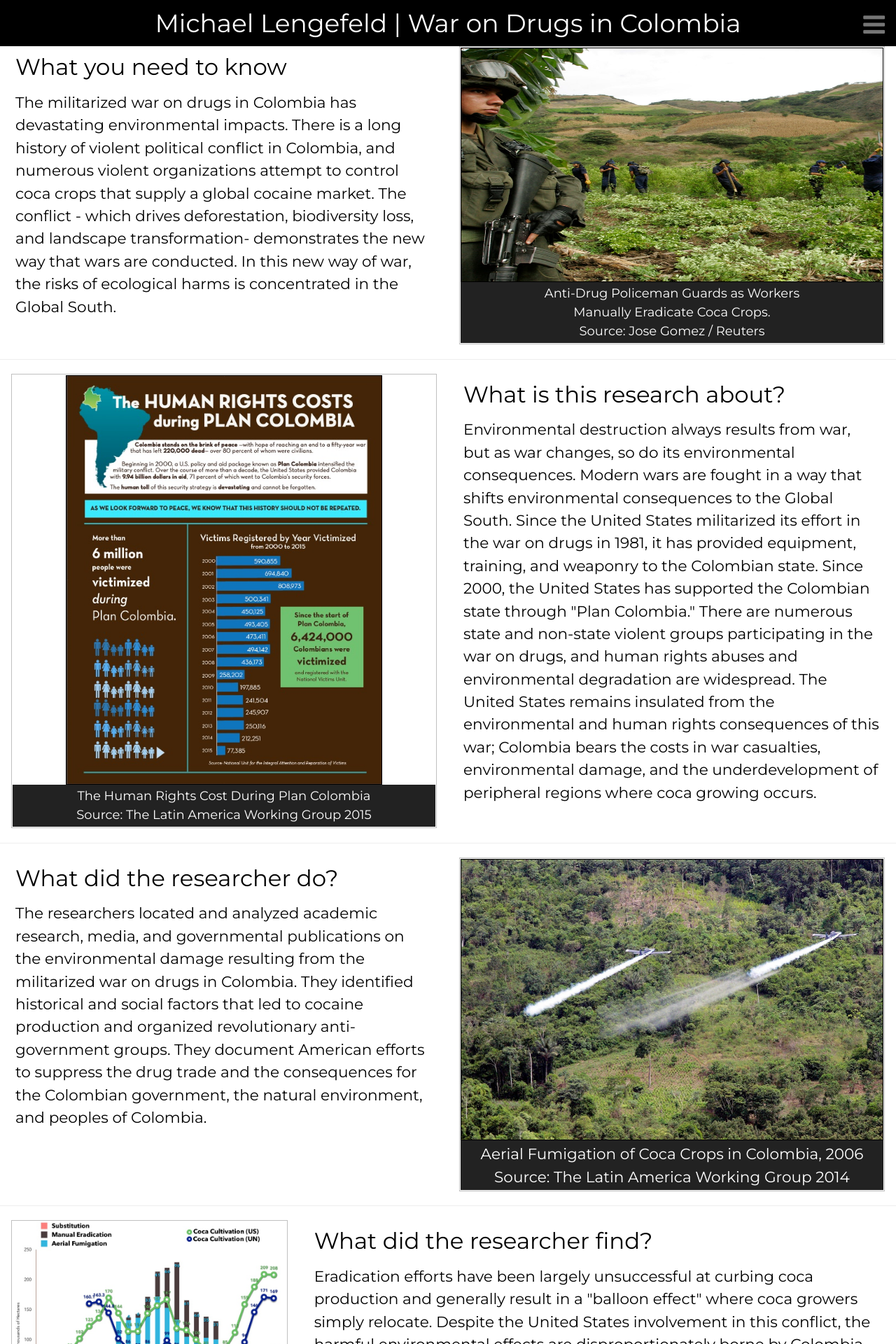
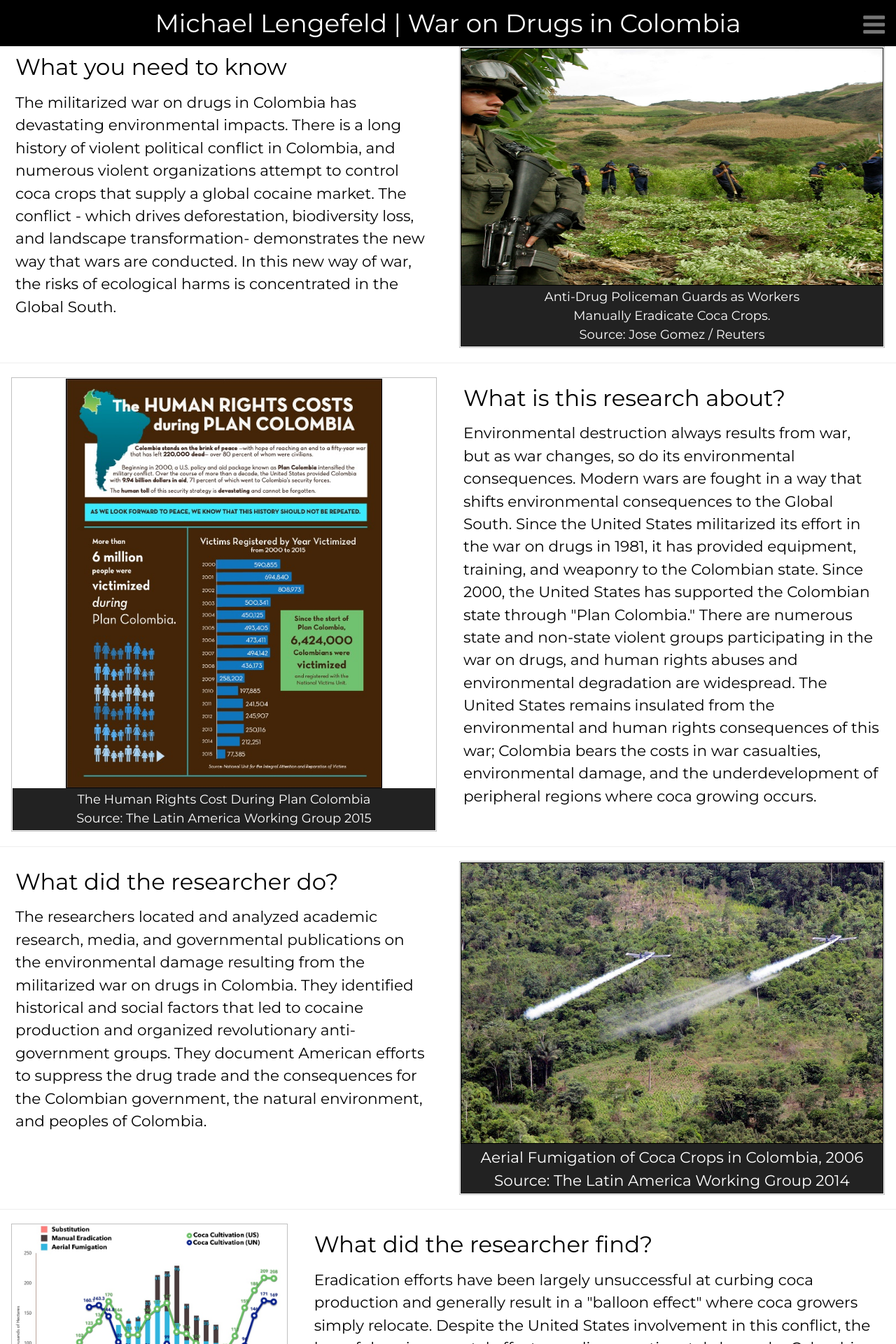
Before and after one commit to resilience1/resilience1.github.io, a Jekyll site: the page built from research/colombia.html, in a window 1280 px wide. Shown: the top 1920 px of the page at 70% size. Built offline with Jekyll 4.4.1, drawn with Linux system fonts in a browser that asks for light colours; nearby versions of some CDN libraries.

Commit message:
Update colombia.html

```diff
--- a/research/colombia.html
+++ b/research/colombia.html
@@ -194,7 +194,7 @@
 	</div>
 	<div class="w3-half w3-container">
 		<figure class="item">
-    		<img src="/img/cocaerad.jpg" alt="Coca Crop Eradication" style="width:100%; max-height: 335px; border:1px solid black">
+    		<img src="/img/cocaerad.jpg" alt="Coca Crop Eradication" style="width:100%; max-height: 340px; border:1px solid black">
    		<figcaption class="caption">Anti-Drug Policeman Guards as Workers<br>Manually Eradicate Coca Crops.<br>Source: Jose Gomez / Reuters
 		</figcaption>
 		</figure>
@@ -314,6 +314,7 @@
 		</div>
 	</div>
 	<hr>
+
 	<div class="example w3-container">
 		<h1>Citation</h1>
 		<h2>Smith, C., Hooks, G., and Lengefeld, M. (2014). "The War on Drugs in Colombia: The Environment, the Treadmill
@@ -321,6 +322,7 @@
 			<a href="http://jwsr.pitt.edu/ojs/index.php/jwsr/article/view/554">http://jwsr.pitt.edu/ojs/index.php/jwsr/article/view/554</a>.
 		</h2>
 	</div>
+	<hr>
 
 	<h3>
 		<a href="/research/index.html" class="w3-btn w3-black">Back to Research
```
